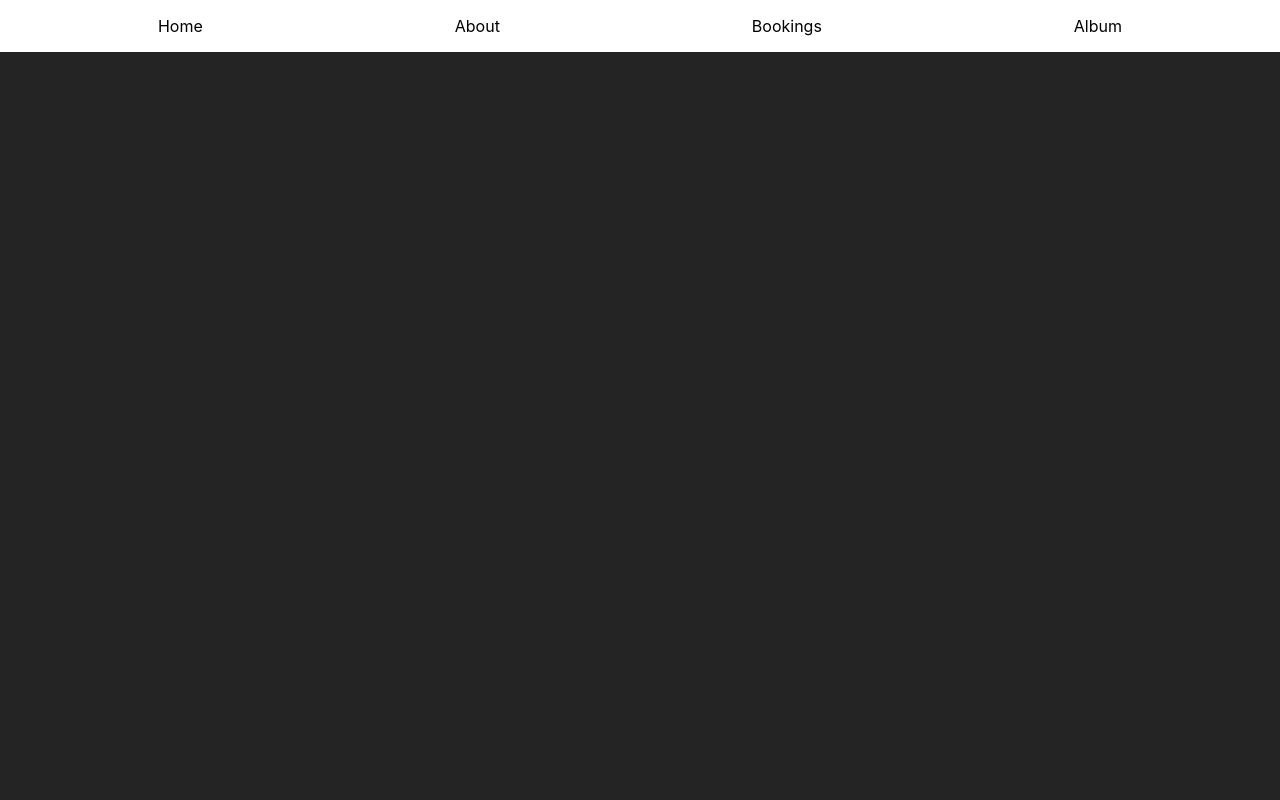
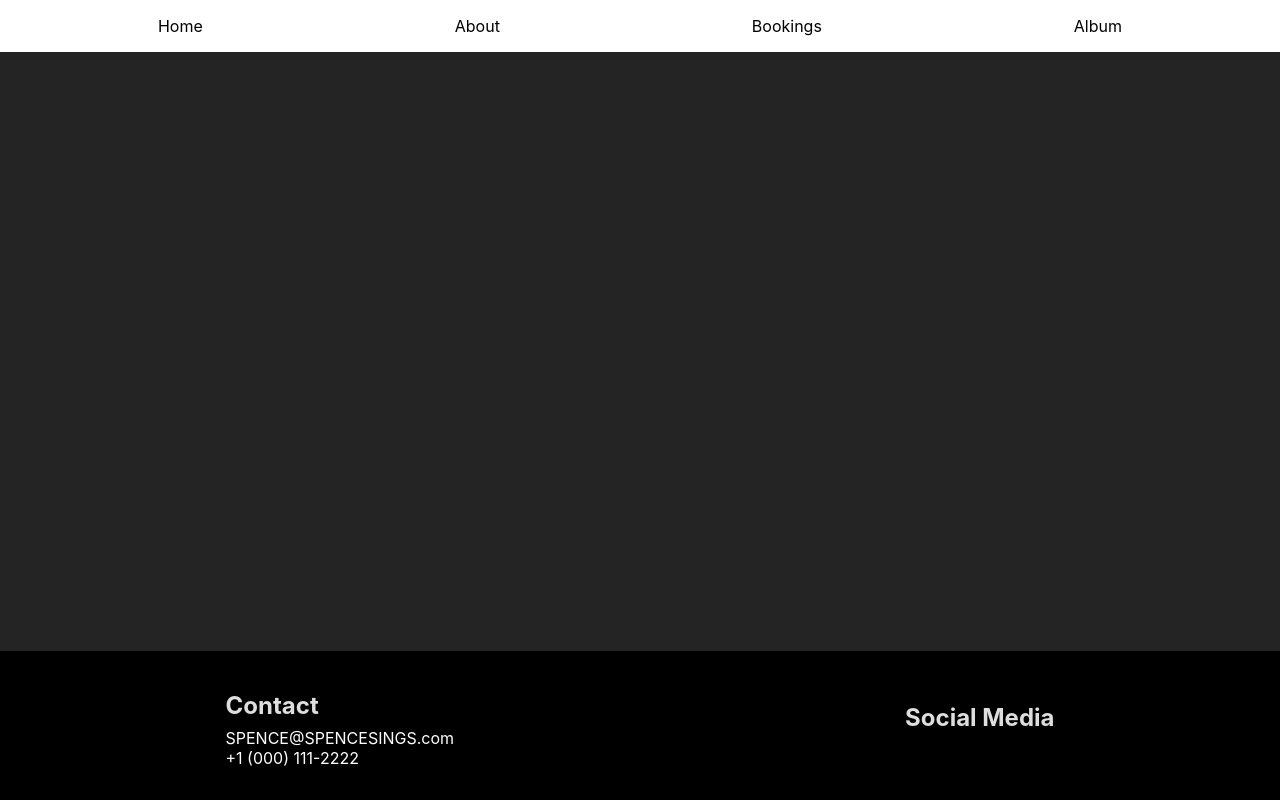
Before and after one commit to kendra-lacey/spence-cook-frontend, a React (Vite) app: page /album in a window 1280 px wide. Built offline with nearby package versions, Linux system fonts and the light colour scheme.

Commit message:
add basic footer component, with styling.

```diff
--- a/src/App.jsx
+++ b/src/App.jsx
@@ -1,6 +1,8 @@
 // npm modules
-import { useState } from 'react'
-import { Routes, Route, useNavigate } from 'react-router-dom'
+// import { useState } from 'react'
+import { Routes, Route,
+  // useNavigate
+} from 'react-router-dom'
 
 // pages
 // import Signup from './pages/Signup/Signup'
@@ -11,6 +13,7 @@ import Landing from './pages/Landing/Landing'
 
 // components
 import NavBar from './components/NavBar/NavBar'
+import Footer from './components/Footer/Footer'
 // import ProtectedRoute from './components/ProtectedRoute/ProtectedRoute'
 
 // services
@@ -42,6 +45,7 @@ function App() {
         <Route path="/bookings" element={<Landing />} />
         <Route path="/album" element={<Landing />} />
       </Routes>
+      <Footer />
     </>
   )
 }
--- /dev/null
+++ b/src/components/Footer/Footer.css
@@ -0,0 +1,29 @@
+#footer {
+  position: fixed;
+  bottom: 0;
+  background-color: black;
+  width: 100vw;
+  display: flex;
+  justify-content: space-around;
+  padding: 4vh 0;
+}
+
+#footer-contact {
+}
+
+#footer-contact> * {
+  margin: 0;
+}
+
+#footer-contact>h2 {
+  padding: 1vmin 0;
+}
+
+#footer-contact>p>a {
+  text-decoration: none;
+  color: white;
+}
+
+#footer-contact>p>a:hover {
+  text-decoration: underline;
+}
--- /dev/null
+++ b/src/components/Footer/Footer.jsx
@@ -0,0 +1,25 @@
+
+// styling:
+import './Footer.css'
+
+
+const Footer = () => {
+  return (
+    <div id='footer'>
+      <div id='footer-contact'>
+        <h2>Contact</h2>
+        <p>
+          <a href="mailto:SPENCE@SPENCESINGS.com">SPENCE@SPENCESINGS.com</a>
+        </p>
+        <p>
+          <a href="tel:+10001112222"> +1 (000) 111-2222 </a>
+        </p>
+      </div>
+      <div id='footer-socials'>
+        <h2>Social Media</h2>
+      </div>
+    </div>
+  );
+}
+
+export default Footer;
```
